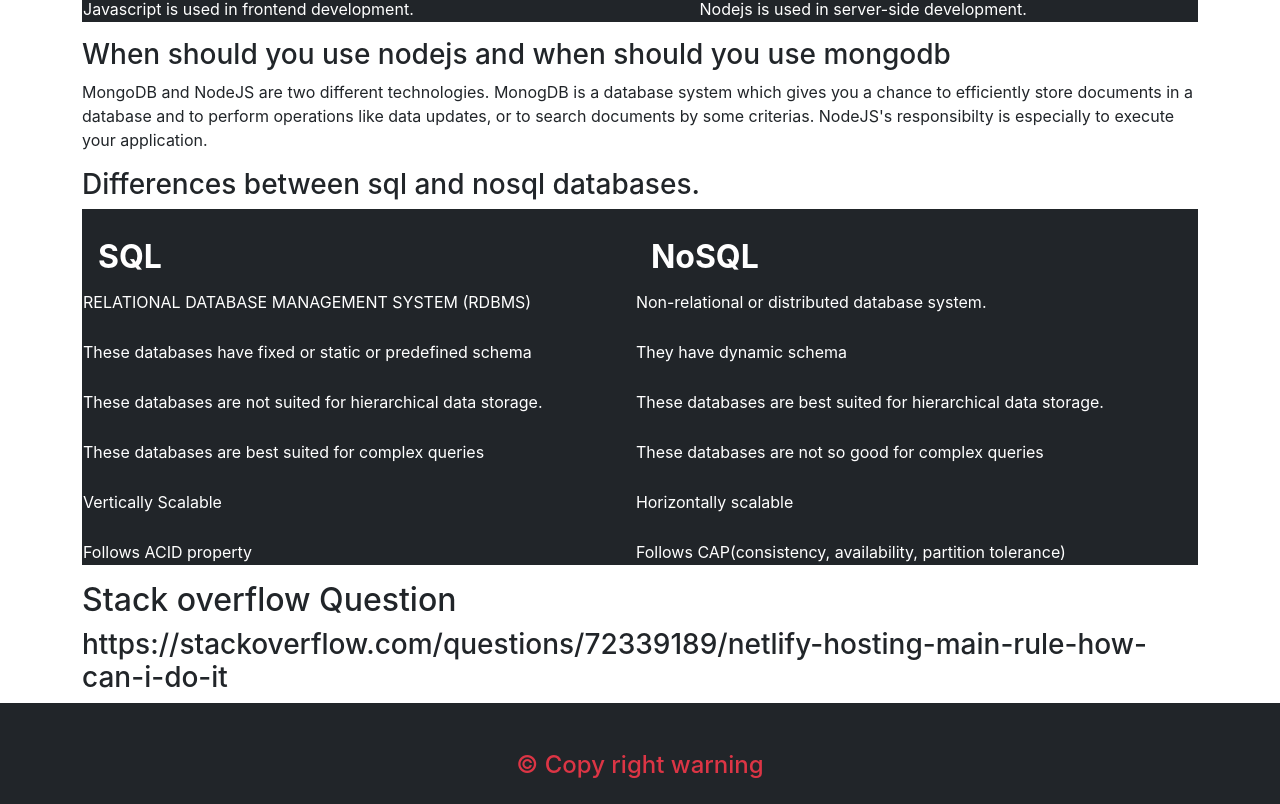
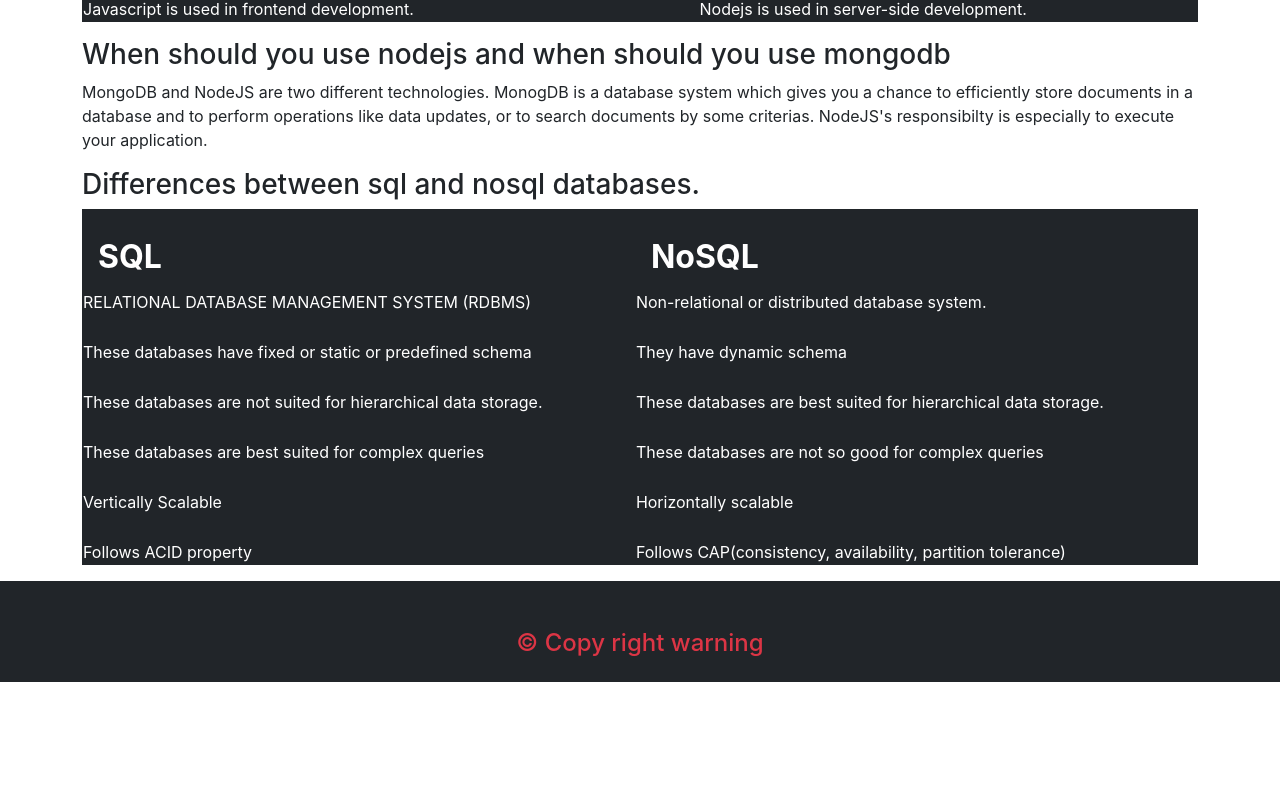
Before and after one commit to amirulislamhridoy/Bikes-Warehouse-Client, a React (Create React App) app: page /blog in a window 1280 px wide. Shown: the part 516-1320 px from the top of the page. After the commit the page ends 1198 px from the top, so only its background shows below. Built offline with nearby package versions, Linux system fonts and the light colour scheme; no server answers.

Commit message:
last finish

```diff
--- a/src/pages/Blog/Blog.js
+++ b/src/pages/Blog/Blog.js
@@ -90,8 +90,6 @@
               <td>Follows CAP(consistency, availability, partition tolerance)</td>
           </tr>
       </table>
-      <h2>Stack overflow Question</h2>
-      <h3>https://stackoverflow.com/questions/72339189/netlify-hosting-main-rule-how-can-i-do-it</h3>
     </div>
   );
 };
```
